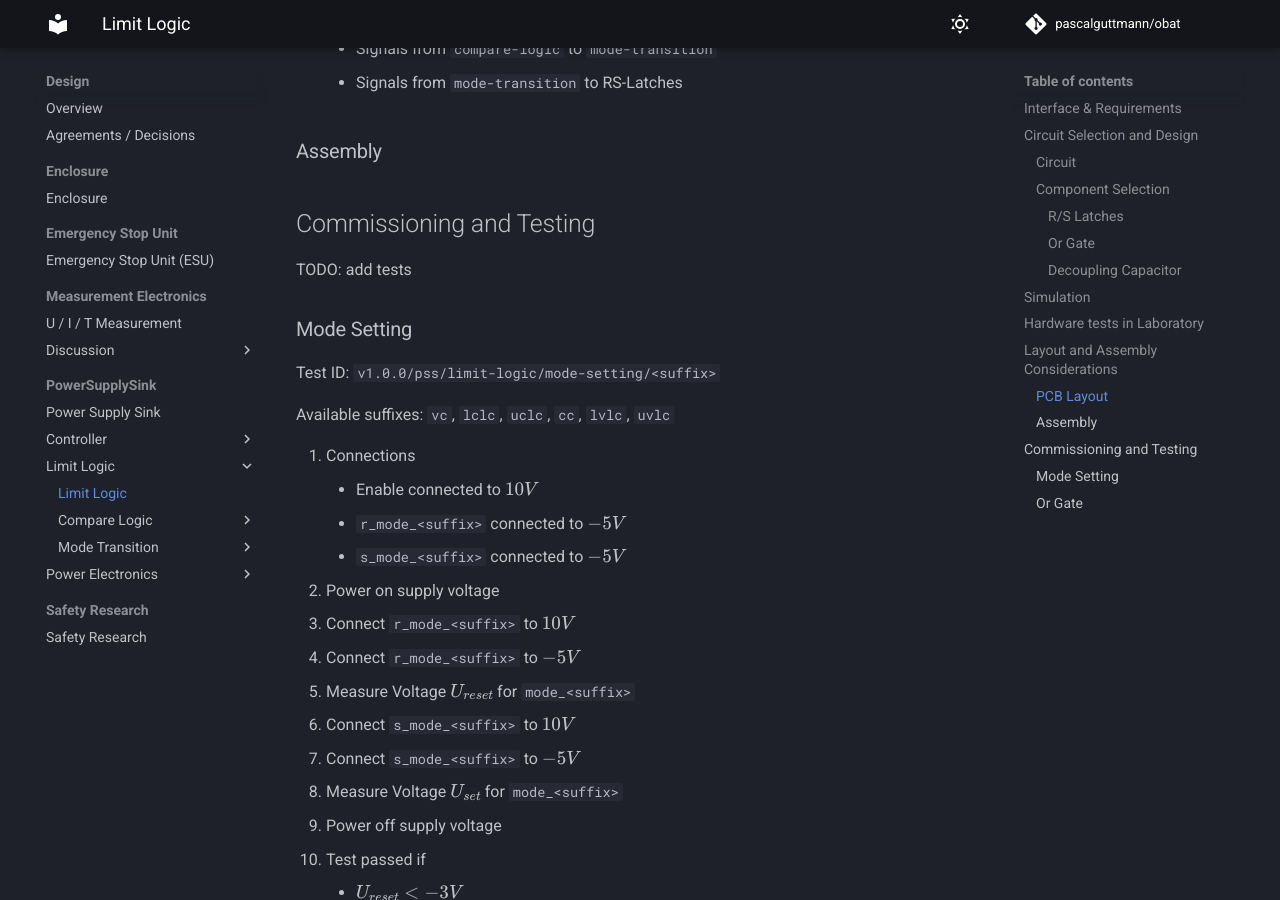
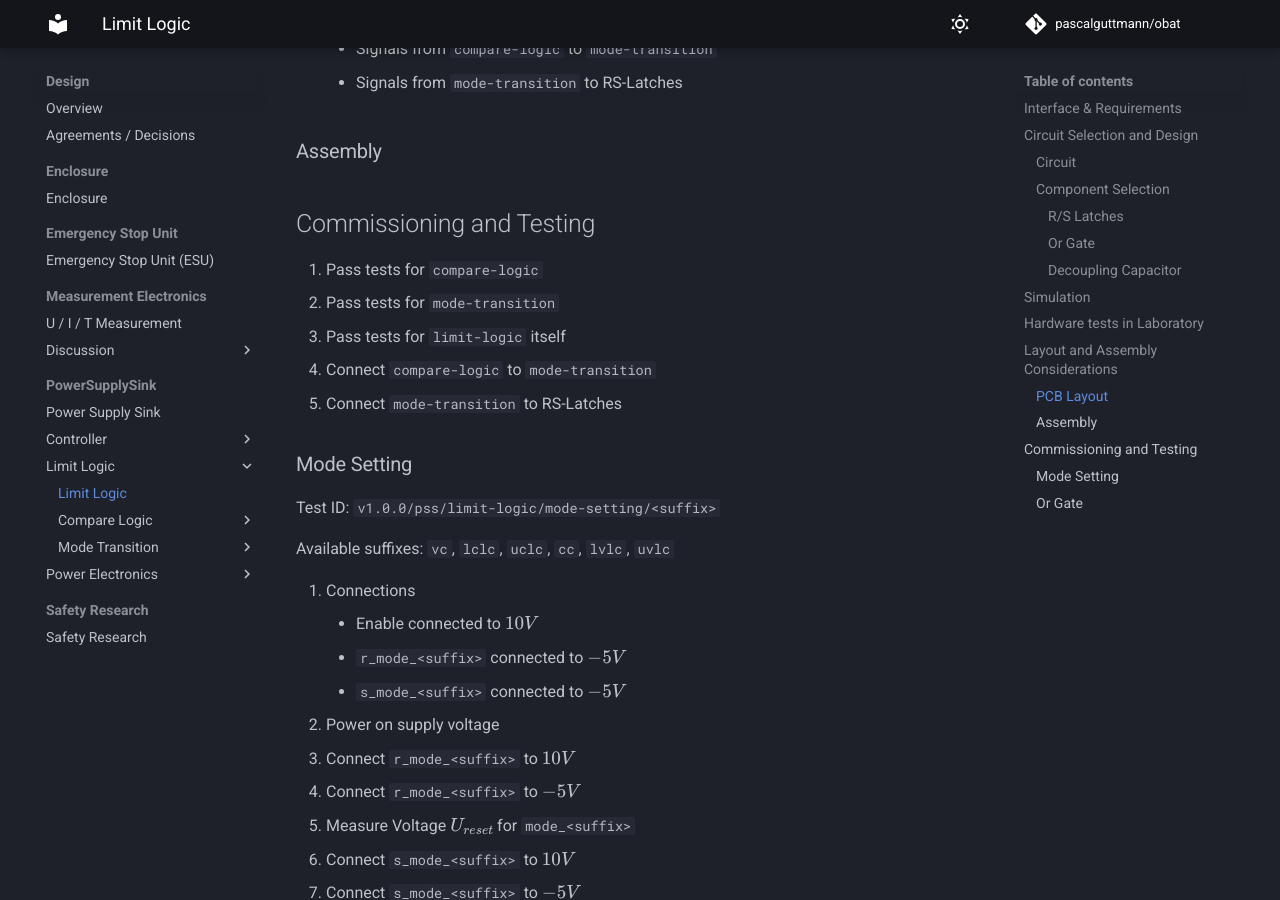
Before and after one commit to pascalguttmann/obat, an MkDocs documentation site: the page built from docs/design/pss/limit-logic/limit-logic.md, in a window 1280 px wide and 900 px high, scrolled down 3039 px. Built offline with MkDocs 1.6.1 and Material for MkDocs 9.7.7, drawn with Linux system fonts in a browser that asks for light colours; comment, search, counter and statistics services are not loaded.

Commit message:
add limit-logic commissioning instructions

```diff
--- a/docs/design/pss/limit-logic/limit-logic.md
+++ b/docs/design/pss/limit-logic/limit-logic.md
@@ -131,7 +131,11 @@ TODO: link to simulation files
 
 ## Commissioning and Testing
 
-TODO: add tests
+1. Pass tests for `compare-logic`
+2. Pass tests for `mode-transition`
+3. Pass tests for `limit-logic` itself
+4. Connect `compare-logic` to `mode-transition`
+5. Connect `mode-transition` to RS-Latches
 
 ### Mode Setting
 
```
